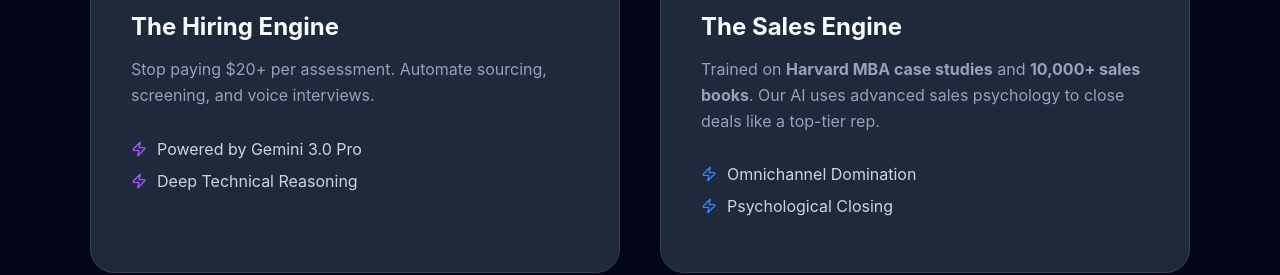
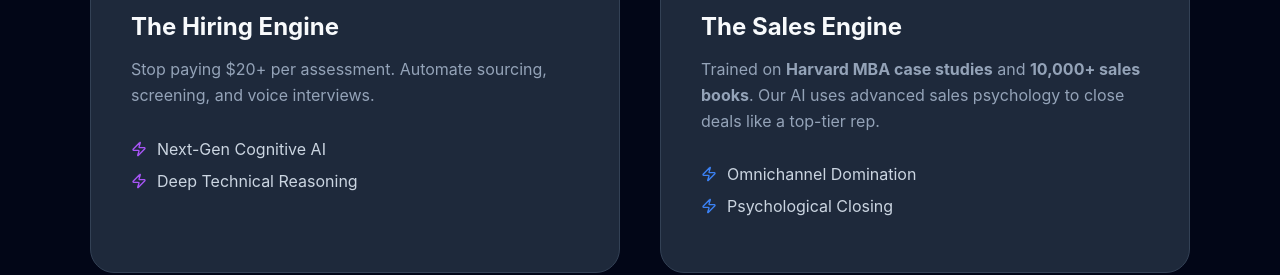
Before and after one commit to Darshan1124/h2ai-frontend, a React (Create React App) app: page / in a window 1280 px wide. Shown: the part 1220-1495 px from the top of the page. Built offline with nearby package versions, Linux system fonts and the light colour scheme.

Commit message:
modification in cards

```diff
--- a/src/App.js
+++ b/src/App.js
@@ -581,7 +581,7 @@
               Stop paying $20+ per assessment. Automate sourcing, screening, and voice interviews.
             </p>
             <ul style={{listStyle: 'none', padding: 0, color: '#cbd5e1', display: 'flex', flexDirection: 'column', gap: '12px'}}>
-              <li style={{display: 'flex', gap: '10px', alignItems: 'center'}}><Zap size={16} color="#a855f7"/> Powered by Gemini 3.0 Pro</li>
+              <li style={{display: 'flex', gap: '10px', alignItems: 'center'}}><Zap size={16} color="#a855f7"/> Next-Gen Cognitive AI</li>
               <li style={{display: 'flex', gap: '10px', alignItems: 'center'}}><Zap size={16} color="#a855f7"/> Deep Technical Reasoning</li>
             </ul>
           </div>
```
